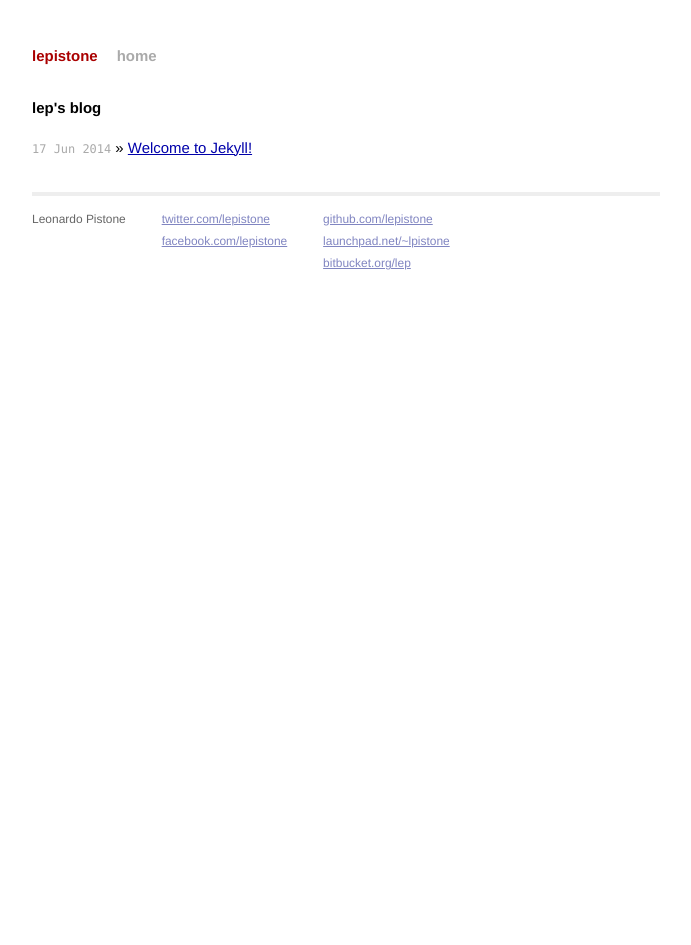
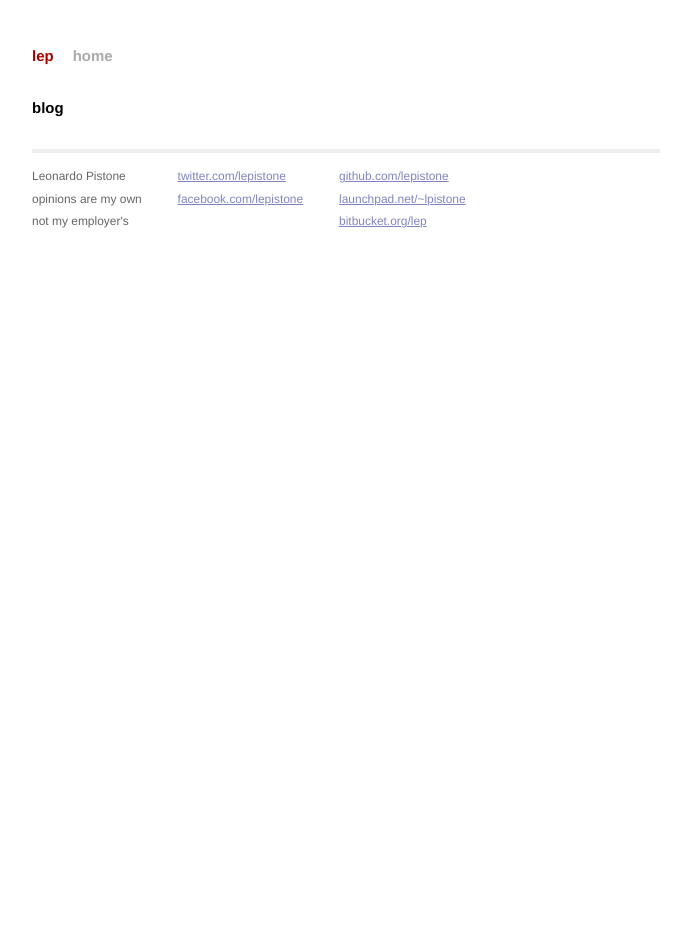
Before and after one commit to lepistone/lepistone.github.io, a Jekyll site: the page built from index.html, in a window 1280 px wide. Shown: the whole page, without its empty margins (294-985 px from the left). Built offline with Jekyll 4.4.1, drawn with Linux system fonts in a browser that asks for light colours; Markdown is read by kramdown in place of the engine named in the settings.

Commit message:
lepistone -> lep; utf-8

```diff
--- a/_config.yml
+++ b/_config.yml
@@ -1,3 +1,4 @@
-name: lepistone
+name: lep
 markdown: redcarpet
 pygments: true
+encoding: utf-8
--- a/_layouts/default.html
+++ b/_layouts/default.html
@@ -26,7 +26,9 @@
   <div class="footer">
     <div class="contact">
       <p>
-      Leonardo Pistone
+      Leonardo Pistone<br />
+      opinions are my own<br />
+      not my employer's
       </p>
     </div>
     <div class="contact">
--- a/index.html
+++ b/index.html
@@ -1,10 +1,10 @@
 ---
 layout: default
-title: lep's blog
+title: lep
 ---
 
 <div id="home">
-  <h1>lep's blog</h1>
+  <h1>blog</h1>
   <ul class="posts">
     {% for post in site.posts %}
       <li><span>{{ post.date | date_to_string }}</span> &raquo; <a href="{{ post.url }}">{{ post.title }}</a></li>
```
Also changed, not shown: _drafts/welcome-to-jekyll.markdown (renamed from _posts/2014-06-17-welcome-to-jekyll.markdown).
